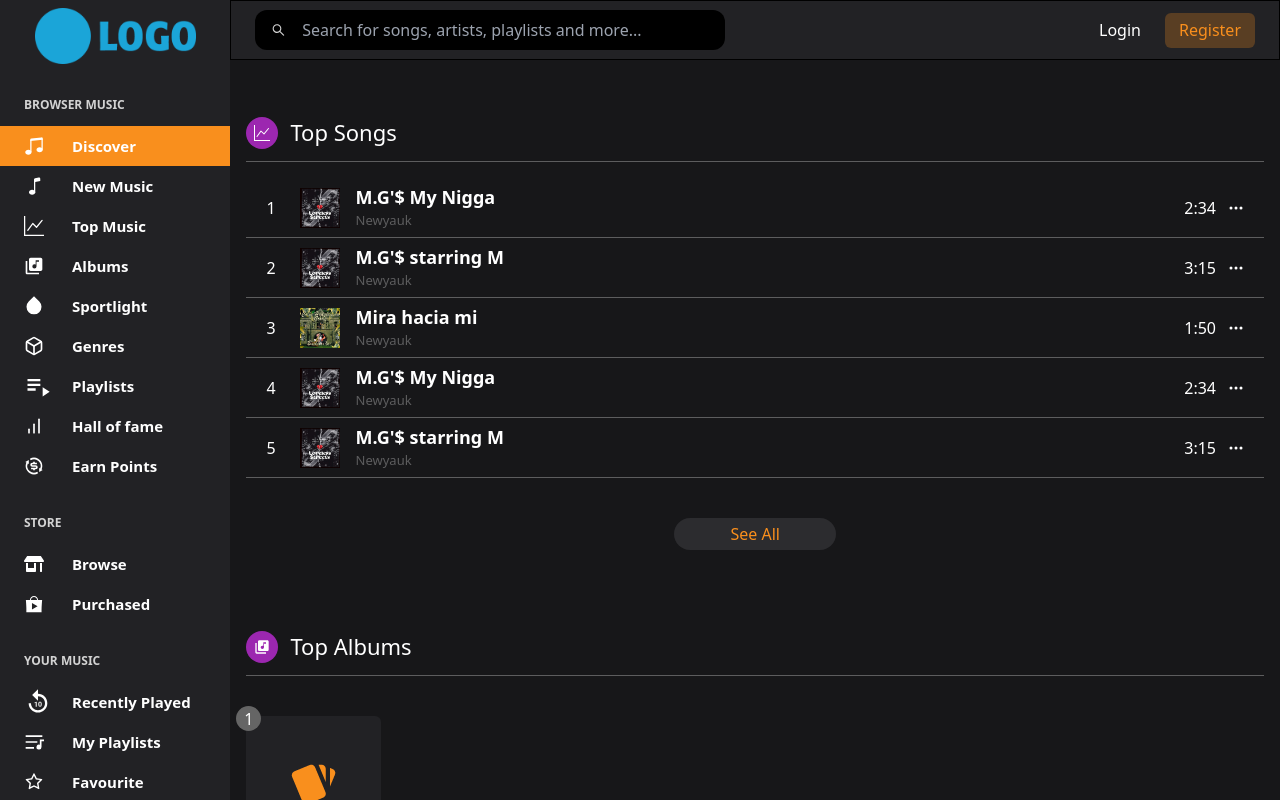
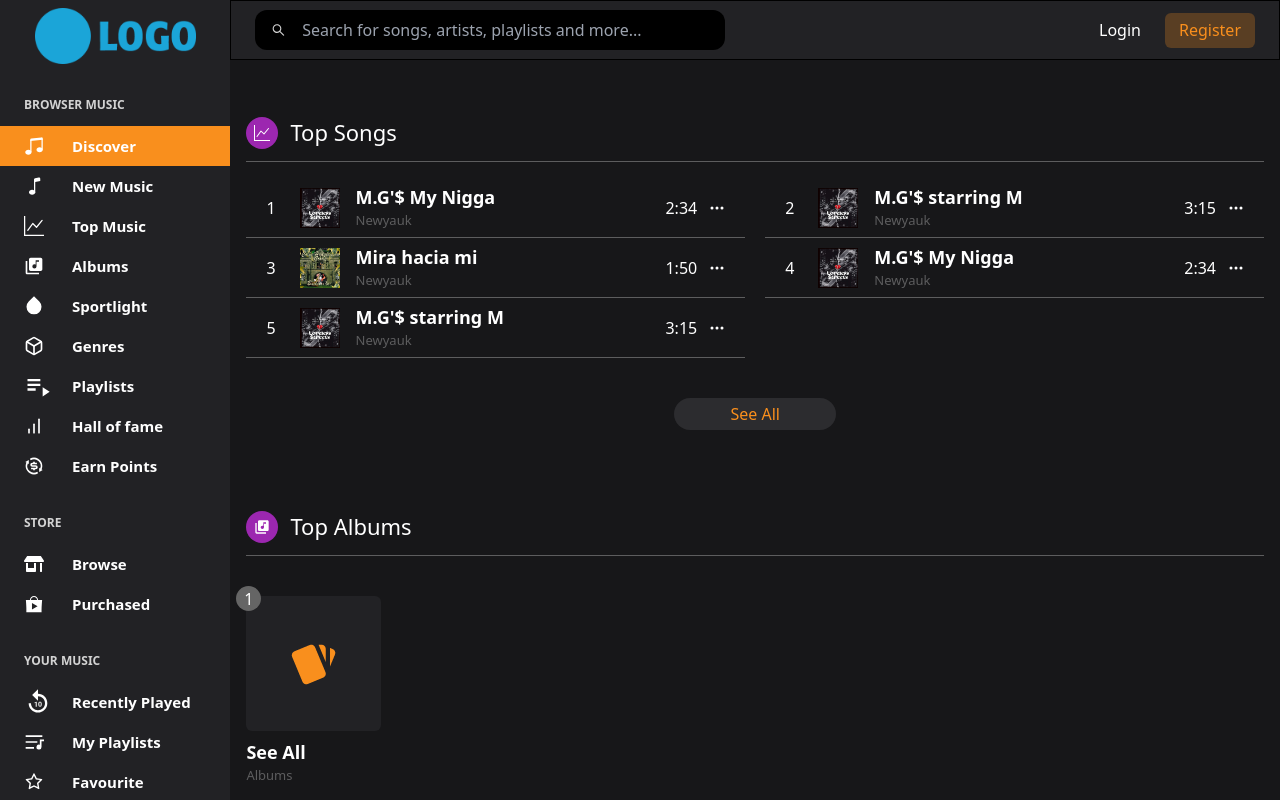
Before and after one commit to ZainSaleem1110/music-player, a React (Create React App) app: page /topMusic in a window 1280 px wide. Built offline with nearby package versions, Linux system fonts and the light colour scheme.

Commit message:
login page

```diff
--- a/src/Components/musicCard.jsx
+++ b/src/Components/musicCard.jsx
@@ -4,7 +4,7 @@ import { BsThreeDots } from 'react-icons/bs'
 function MusicCard({ Data }) {
     const [MusicListing] = useState(Data)
     return (
-        <div className="">
+        <div className="grid grid-cols-2 gap-x-5">
             {MusicListing.map((list, index) => {
                 return <div className="h-[60px] w-[100%] flex justify-between items-center px-5 text-white hover:bg-[#35434acc] cursor-pointer border-b border-[#ffffff4d]">
                     <div className="flex items-center">
```
